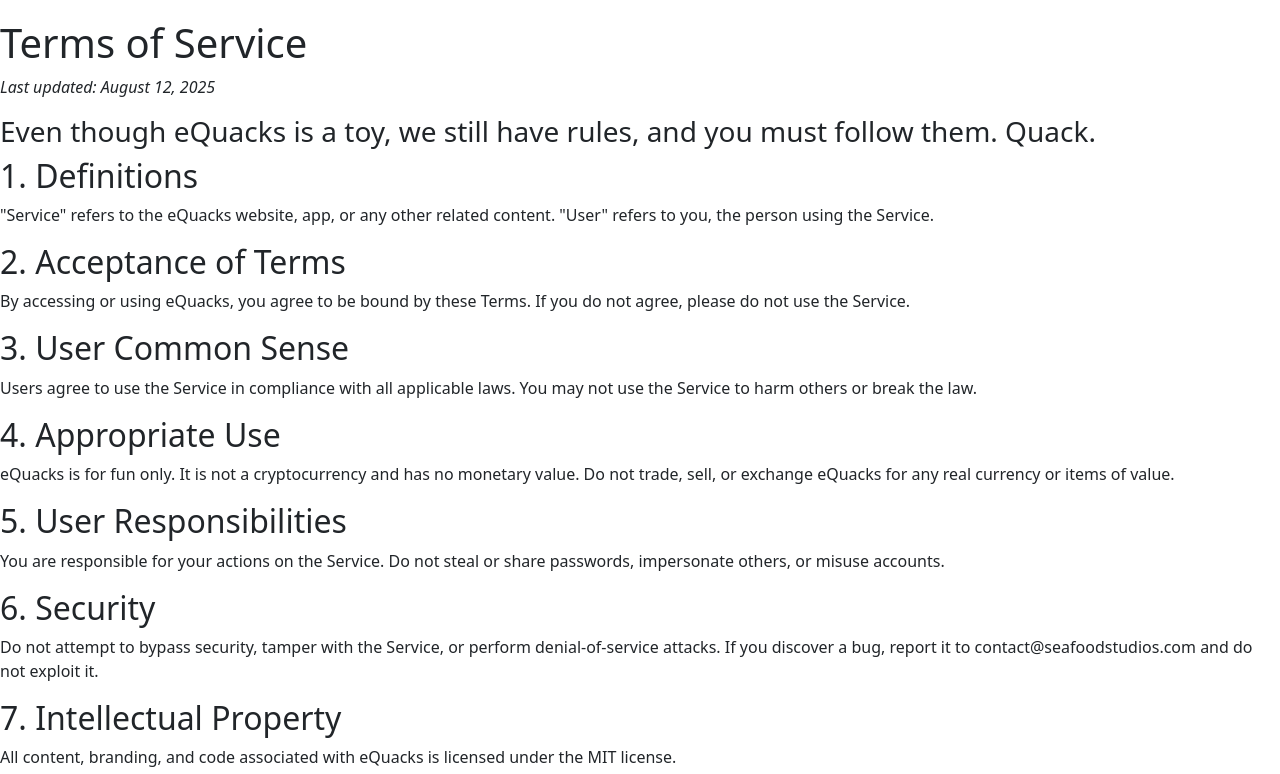
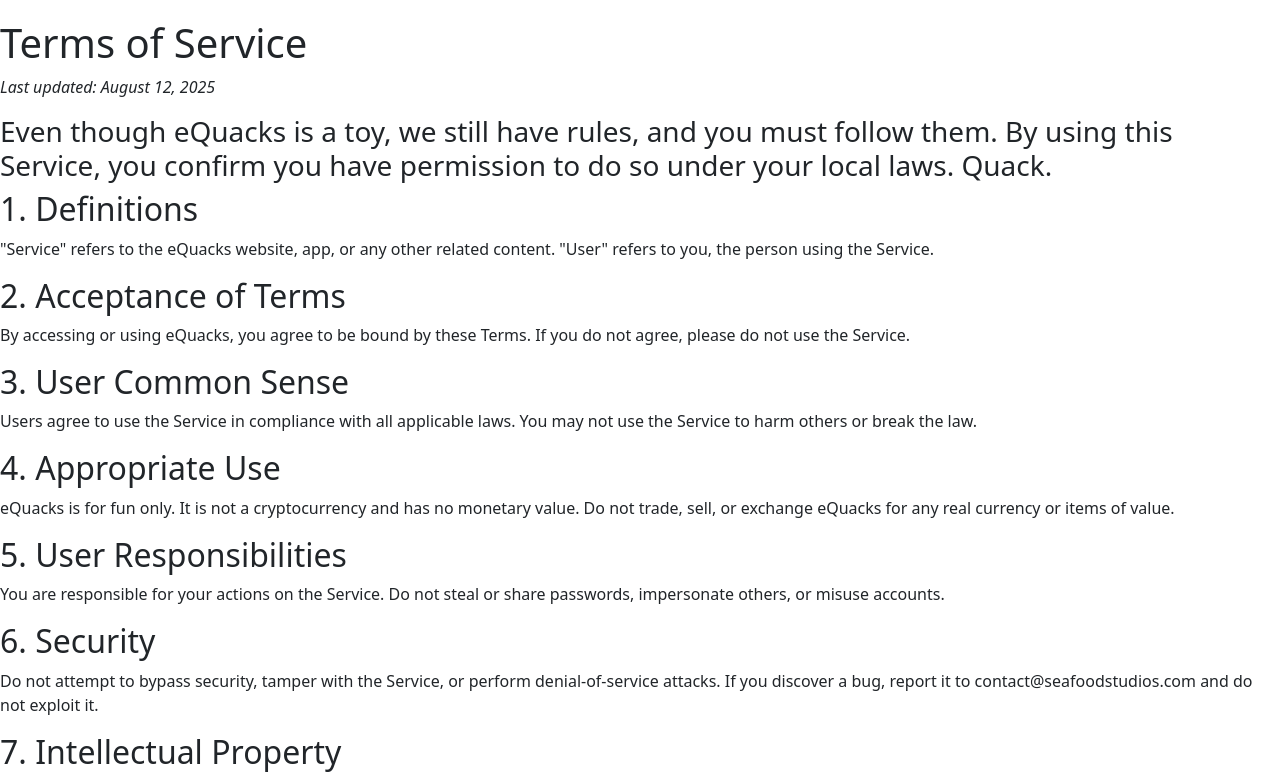
Before and after one commit to SeafoodStudios/eQuacks, a plain HTML site: page frontend/tos.html in a window 1280 px wide. Shown: the part 61-835 px from the top of the page. Drawn offline with nearby package versions, Linux system fonts and the light colour scheme.

Commit message:
Update tos.html

```diff
--- a/frontend/tos.html
+++ b/frontend/tos.html
@@ -9,7 +9,7 @@
 <div style="padding-top: 80px;">
   <h1>Terms of Service</h1>
   <p><em>Last updated: August 12, 2025</em></p>
-  <h3>Even though eQuacks is a toy, we still have rules, and you must follow them. Quack.</h3>
+  <h3>Even though eQuacks is a toy, we still have rules, and you must follow them. By using this Service, you confirm you have permission to do so under your local laws. Quack.</h3>
 
   <h2>1. Definitions</h2>
   <p>"Service" refers to the eQuacks website, app, or any other related content. "User" refers to you, the person using the Service.</p>
```
